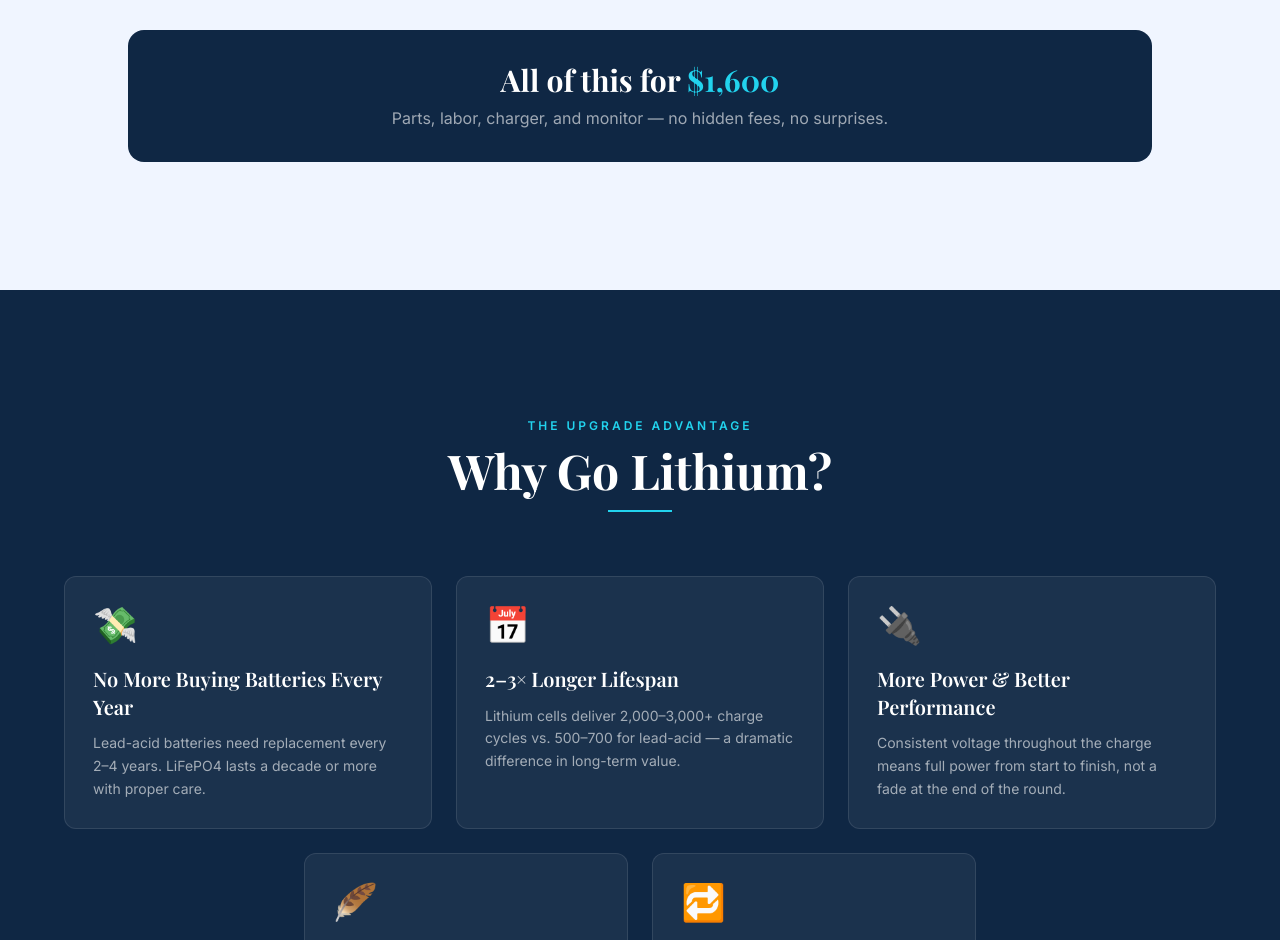
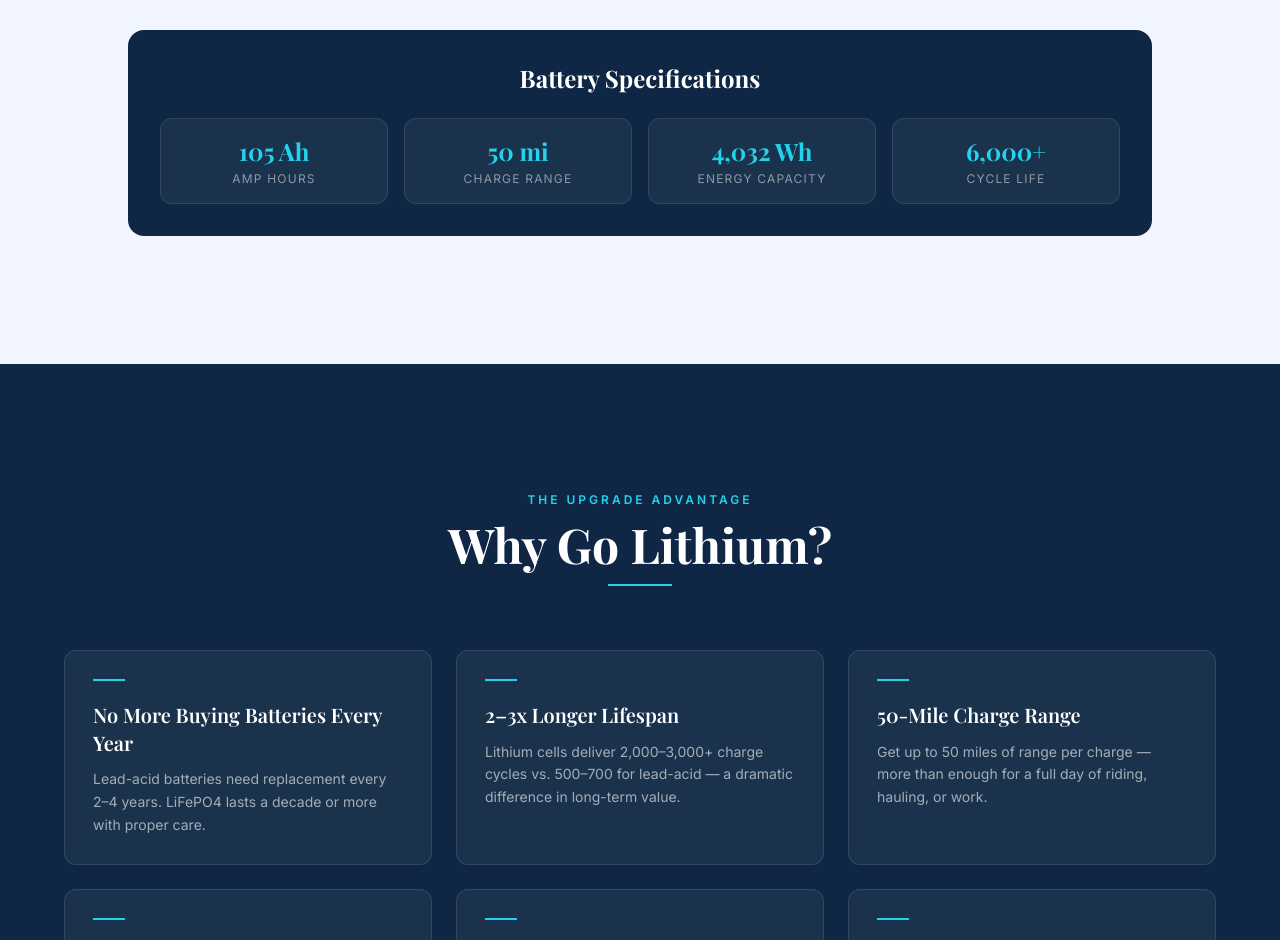
Before and after one commit to taylorrussell18/lithium-golf-cart, a Next.js app: page / in a window 1280 px wide. Shown: the part 1860-2800 px from the top of the page. Built offline with nearby package versions, Linux system fonts and the light colour scheme; a web font is replaced by a local one.

Commit message:
Update content: pricing, battery specs, why upgrade, new gallery photos

```diff
--- a/app/layout.tsx
+++ b/app/layout.tsx
@@ -17,7 +17,7 @@ const inter = Inter({
 export const metadata: Metadata = {
   title: "Mobile Golf Carts | Lithium Conversion Service",
   description:
-    "Professional mobile golf cart lithium battery conversion. 36V LiFePO4 installed at your location. $1,600 all-in — parts, labor, charger, and monitor included.",
+    "Professional mobile golf cart lithium battery conversion. 36V LiFePO4 105Ah installed at your location. Starting at $1,600 — parts, labor, charger, and monitor included.",
   keywords: "golf cart lithium battery, lithium conversion, EZGO, Club Car, Yamaha, LiFePO4, mobile installation",
 };
 
--- a/components/Gallery.tsx
+++ b/components/Gallery.tsx
@@ -7,9 +7,11 @@ import Image from "next/image";
 // Name them install-1.jpg, install-2.jpg, etc. and add them to this array.
 // Supported formats: .jpg, .jpeg, .png, .webp
 const photos: { src: string; alt: string }[] = [
+  { src: "/installs/install-completed-conversion.jpeg", alt: "Completed lithium conversion — XRH battery and smart charger installed" },
   { src: "/installs/install-battery-and-charger.jpeg", alt: "Lithium battery and smart charger mounted in golf cart floor" },
   { src: "/installs/install-lcd-monitor.jpeg", alt: "Smart battery LCD monitor installed in dash showing 72% charge" },
   { src: "/installs/install-charging-port.jpeg", alt: "External charging port installed on cart body" },
+  { src: "/installs/before-lead-acid-batteries.jpeg", alt: "Original lead-acid battery pack before conversion" },
   { src: "/installs/charger-specs.png", alt: "Smart charger — 0 to 100% in under 5.5 hours" },
   { src: "/installs/battery-specs.png", alt: "LiFePO4 105Ah battery — 6000+ cycle lifespan" },
 ];
--- a/components/Hero.tsx
+++ b/components/Hero.tsx
@@ -41,7 +41,7 @@ export default function Hero() {
         </h1>
 
         <p className="font-inter text-xl sm:text-2xl md:text-3xl text-white/80 font-light mb-4 tracking-wide">
-          $1,600 Installed &nbsp;•&nbsp; We Come To You
+          Starting at $1,600 Installed &nbsp;•&nbsp; We Come To You
         </p>
         <p className="font-inter text-white/50 text-base sm:text-lg mb-12 max-w-xl mx-auto leading-relaxed">
           Full lithium upgrade including battery, custom tray, smart charger, and
--- a/components/WhatsIncluded.tsx
+++ b/components/WhatsIncluded.tsx
@@ -91,13 +91,23 @@ export default function WhatsIncluded() {
         </div>
 
         <FadeInItem delay={500}>
-          <div className="mt-12 text-center bg-[#0f2744] rounded-2xl p-8 text-white">
-            <p className="font-playfair text-2xl sm:text-3xl font-bold mb-2">
-              All of this for <span className="text-[#22d3ee]">$1,600</span>
+          <div className="mt-12 bg-[#0f2744] rounded-2xl p-8 text-white">
+            <p className="font-playfair text-xl sm:text-2xl font-bold mb-6 text-center">
+              Battery Specifications
             </p>
-            <p className="font-inter text-white/60 text-sm sm:text-base">
-              Parts, labor, charger, and monitor — no hidden fees, no surprises.
-            </p>
+            <div className="grid grid-cols-2 sm:grid-cols-4 gap-4 text-center">
+              {[
+                { value: "105 Ah", label: "Amp Hours" },
+                { value: "50 mi", label: "Charge Range" },
+                { value: "4,032 Wh", label: "Energy Capacity" },
+                { value: "6,000+", label: "Cycle Life" },
+              ].map((stat) => (
+                <div key={stat.label} className="bg-white/5 rounded-xl p-4 border border-white/10">
+                  <p className="font-playfair text-[#22d3ee] text-2xl font-bold mb-1">{stat.value}</p>
+                  <p className="font-inter text-white/50 text-xs uppercase tracking-widest">{stat.label}</p>
+                </div>
+              ))}
+            </div>
           </div>
         </FadeInItem>
       </div>
--- a/components/WhyUpgrade.tsx
+++ b/components/WhyUpgrade.tsx
@@ -4,29 +4,28 @@ import { useEffect, useRef, useState } from "react";
 
 const benefits = [
   {
-    icon: "💸",
     title: "No More Buying Batteries Every Year",
     desc: "Lead-acid batteries need replacement every 2–4 years. LiFePO4 lasts a decade or more with proper care.",
   },
   {
-    icon: "📅",
-    title: "2–3× Longer Lifespan",
+    title: "2–3x Longer Lifespan",
     desc: "Lithium cells deliver 2,000–3,000+ charge cycles vs. 500–700 for lead-acid — a dramatic difference in long-term value.",
   },
   {
-    icon: "🔌",
+    title: "50-Mile Charge Range",
+    desc: "Get up to 50 miles of range per charge — more than enough for a full day of riding, hauling, or work.",
+  },
+  {
     title: "More Power & Better Performance",
     desc: "Consistent voltage throughout the charge means full power from start to finish, not a fade at the end of the round.",
   },
   {
-    icon: "🪶",
-    title: "Lightweight = Better Ride & Speed",
+    title: "Lightweight — Better Ride & Speed",
     desc: "Lithium packs weigh roughly 60% less than lead-acid, reducing strain on the motor and improving hill-climbing ability.",
   },
   {
-    icon: "🔁",
-    title: "Plug In and Go",
-    desc: "Smarter charging, no water maintenance, no sulfation — just plug in overnight and you're ready to roll.",
+    title: "Plug In and Go — Super Simple",
+    desc: "No water maintenance, no sulfation, no equalizing charges. Just plug in overnight and you're ready to roll.",
   },
 ];
 
@@ -54,10 +53,10 @@ function FadeInCard({ children, delay = 0 }: { children: React.ReactNode; delay?
   );
 }
 
-function BenefitCard({ icon, title, desc }: { icon: string; title: string; desc: string }) {
+function BenefitCard({ title, desc }: { title: string; desc: string }) {
   return (
     <div className="group h-full bg-white/5 hover:bg-white/10 border border-white/10 hover:border-[#22d3ee]/40 rounded-xl p-7 transition-all duration-300 cursor-default">
-      <div className="text-4xl mb-5">{icon}</div>
+      <div className="w-8 h-0.5 bg-[#22d3ee] mb-5" />
       <h3 className="font-playfair text-white text-xl font-semibold mb-3 leading-snug">{title}</h3>
       <p className="font-inter text-white/60 text-sm leading-relaxed">{desc}</p>
     </div>
@@ -81,15 +80,8 @@ export default function WhyUpgrade() {
         </FadeInCard>
 
         <div className="grid grid-cols-1 sm:grid-cols-2 lg:grid-cols-3 gap-6">
-          {benefits.slice(0, 3).map((b, i) => (
+          {benefits.map((b, i) => (
             <FadeInCard key={b.title} delay={i * 100}>
-              <BenefitCard {...b} />
-            </FadeInCard>
-          ))}
-        </div>
-        <div className="grid grid-cols-1 sm:grid-cols-2 gap-6 mt-6 lg:max-w-2xl lg:mx-auto">
-          {benefits.slice(3).map((b, i) => (
-            <FadeInCard key={b.title} delay={(i + 3) * 100}>
               <BenefitCard {...b} />
             </FadeInCard>
           ))}
```
Also changed, not shown: components/Pricing.tsx (+17 -11 lines), 2 other files (tests, documents, lock files or other folders).
